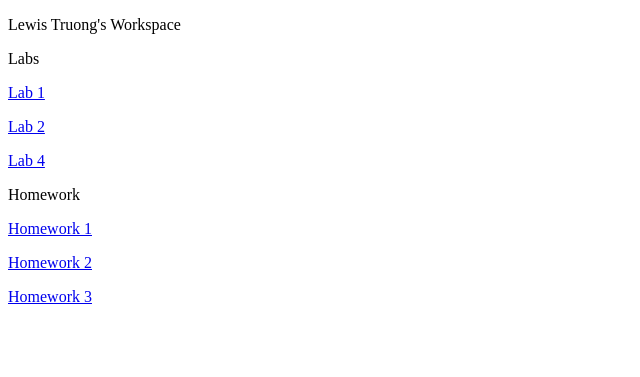
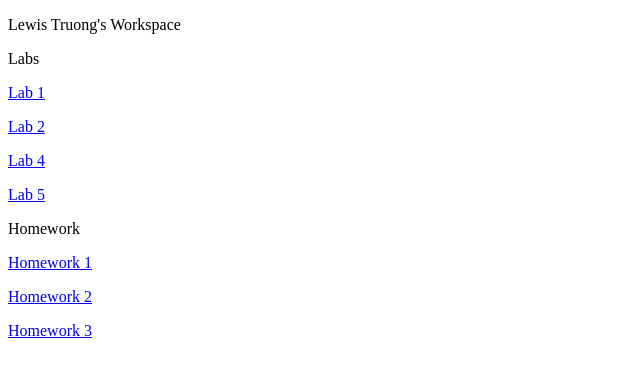
Before and after one commit to LeTruongCSUMB/truong-cst336, a PHP site: page / in a window 1280 px wide. Shown: the top 377 px of the page, without its empty margins (0-640 px from the left). Run offline with PHP 8.4, Linux system fonts and the light colour scheme.

Commit message:
Updated index for links

```diff
--- a/index.php
+++ b/index.php
@@ -10,6 +10,7 @@
         <p><a href="http://truong-cst336.herokuapp.com/labs/lab_1/">Lab 1</a></p>
         <p><a href="http://truong-cst336.herokuapp.com/labs/lab_2/777/">Lab 2</a></p>
         <p><a href="http://truong-cst336.herokuapp.com/labs/lab_4/slider/">Lab 4</a></p>
+        <p><a href="http://truong-cst336.herokuapp.com/labs/lab_5/scart/">Lab 5</a></p>
 
         <p>Homework</p>
         <p><a href="http://truong-cst336.herokuapp.com/homework/hw1/">Homework 1</a></p>
```
Also changed, not shown: 1 other file.
